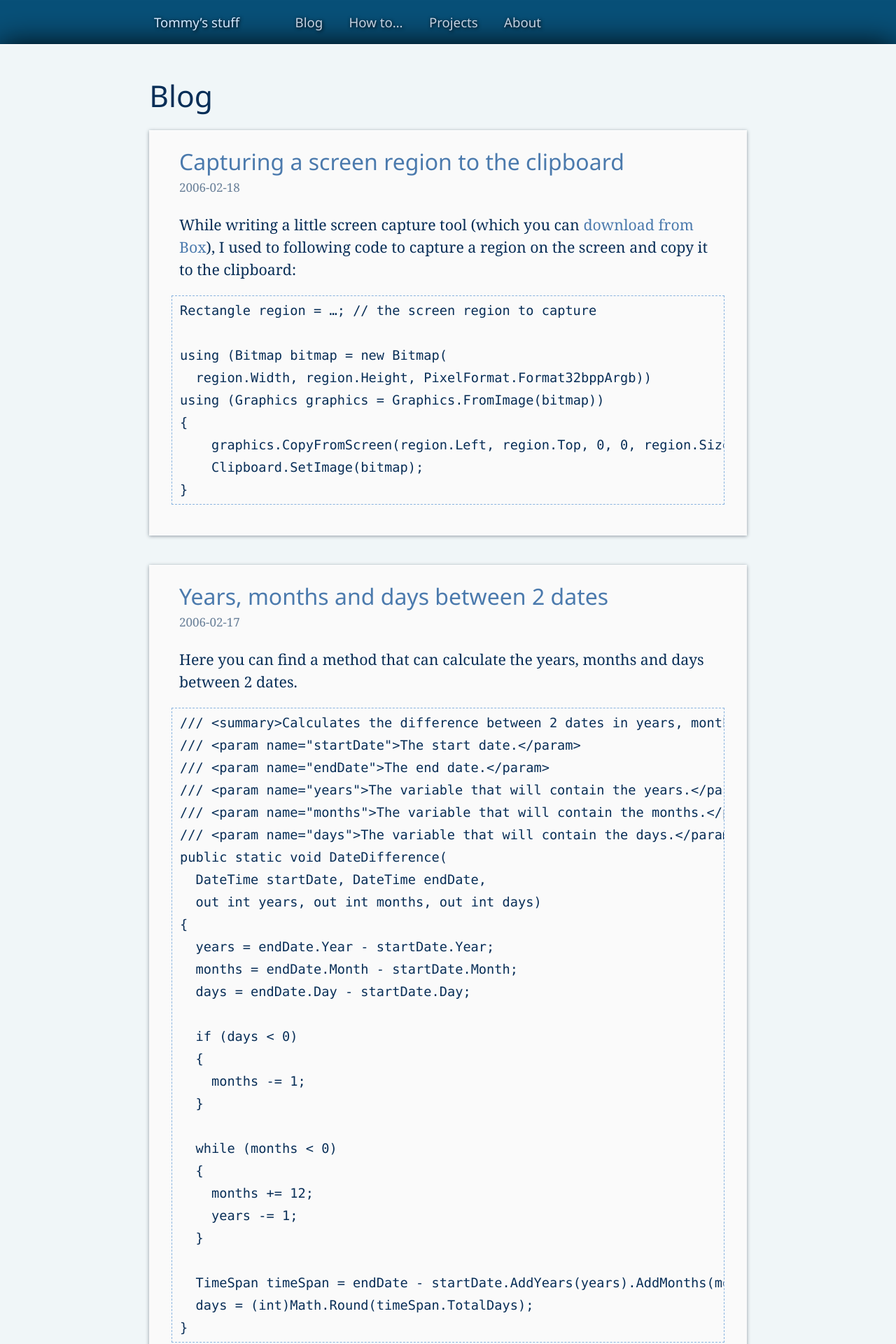
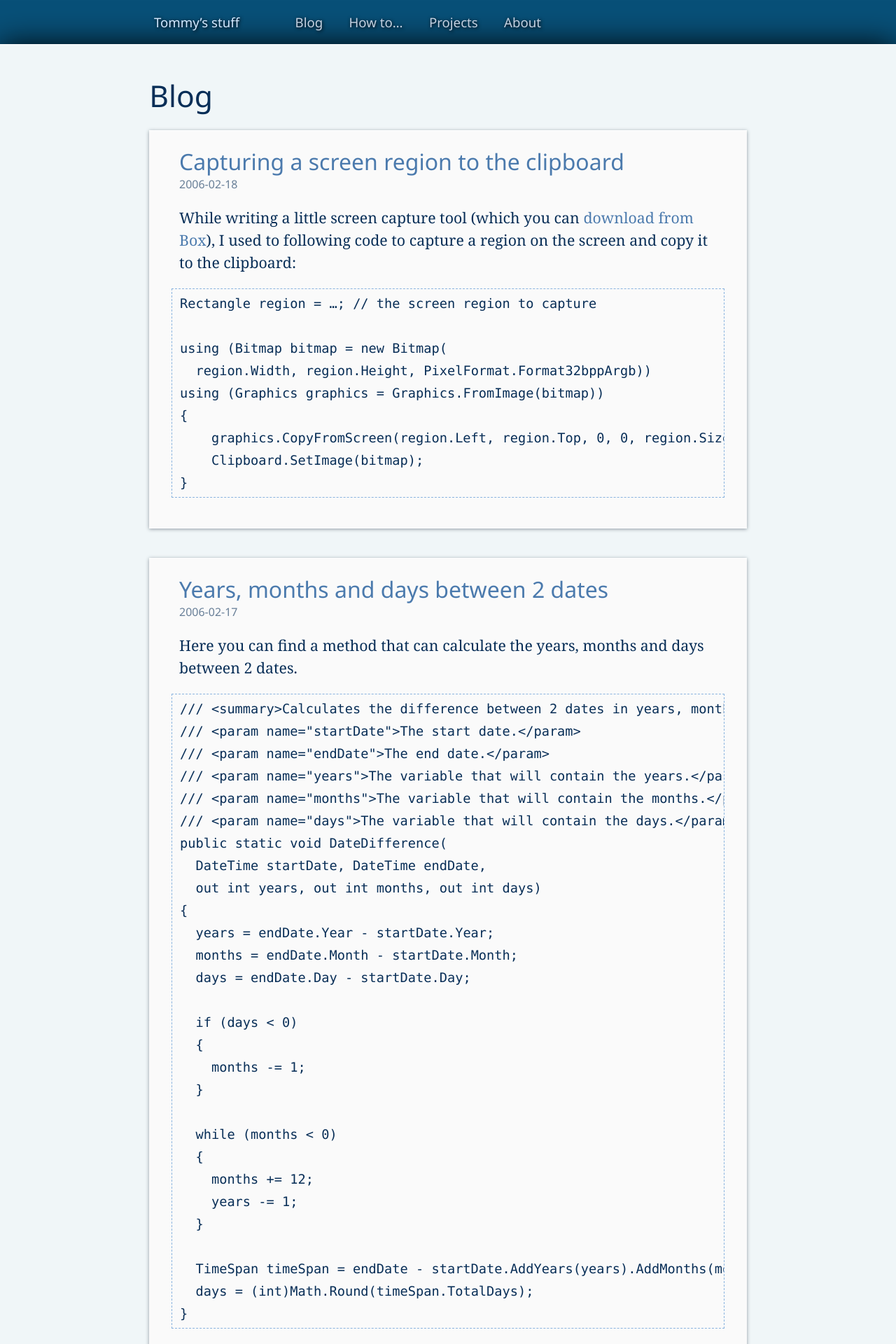
Before and after one commit to tommy-carlier/www.tcx.be, a Jekyll site: the page built from blog/index.html, in a window 1280 px wide. Shown: the top 1920 px of the page at 70% size. Built offline with Jekyll 4.4.1, drawn with Linux system fonts in a browser that asks for light colours; the list of posts is cut into pages by our own code.

Commit message:
Change styling of byline + modularize font families

```diff
--- a/assets/_sass/style-vars.sass
+++ b/assets/_sass/style-vars.sass
@@ -1,21 +1,27 @@
-$frame-font: normal 14pt/200% "Segoe UI", Avenir, Tahoma, sans-serif
+$sans-serif: "Segoe UI", Avenir, Tahoma, sans-serif
+$serif: Georgia, serif
+$monospace: "Source Code Pro", Consolas, monospace
+
+$frame-font: normal 14pt/200% $sans-serif
 $frame-background: #085078
 $frame-text-color: #C4D0E0
 $frame-text-shadow: 1px 1px 5px #000
 $frame-highlight-color: #D4E8FF
 $frame-highlight-shadow: 0 0 10px #FFF
 
-$page-font: normal 16pt/150% Georgia, serif
+$page-font: normal 16pt/150% $serif
 $page-background: #F0F6F8
 $page-text-color: #082E57
 
 $white-border: solid 1px #FFF
 
-$heading-font: normal 200% "Segoe UI", Avenir, Tahoma, sans-serif
+$heading-font: normal 200% $sans-serif
+$byline-font: normal 75% $sans-serif
+$code-font: normal 14pt $monospace
+$content-footer-font: normal 12pt/200% $sans-serif
+
 $hyperlink-color: #4B7AAD
 $hyperlink-highlight-color: #8AB3DF
 $code-border: dashed 1px #8AB3DF
-$code-font: normal 14pt "Source Code Pro", Consolas, monospace
-$content-footer-font: normal 12pt/200% "Segoe UI", Avenir, Tahoma, sans-serif
 $card-background: #FAFAFA
 $card-shadow: 0 1px 5px #8E98A1
--- a/assets/site.sass
+++ b/assets/site.sass
@@ -115,6 +115,9 @@ h1:first-child
 h2, .list h1
   font-size: 150%
 
+.list h2
+  font-size: 130%
+
 h1 + h2,
 h2 + p
   margin-top: 0.3em
@@ -152,7 +155,7 @@ article
     margin-bottom: 1em
 
 .byline
-  font-size: 80%
+  font: $byline-font
   opacity: 0.6
 
 @media print
```
